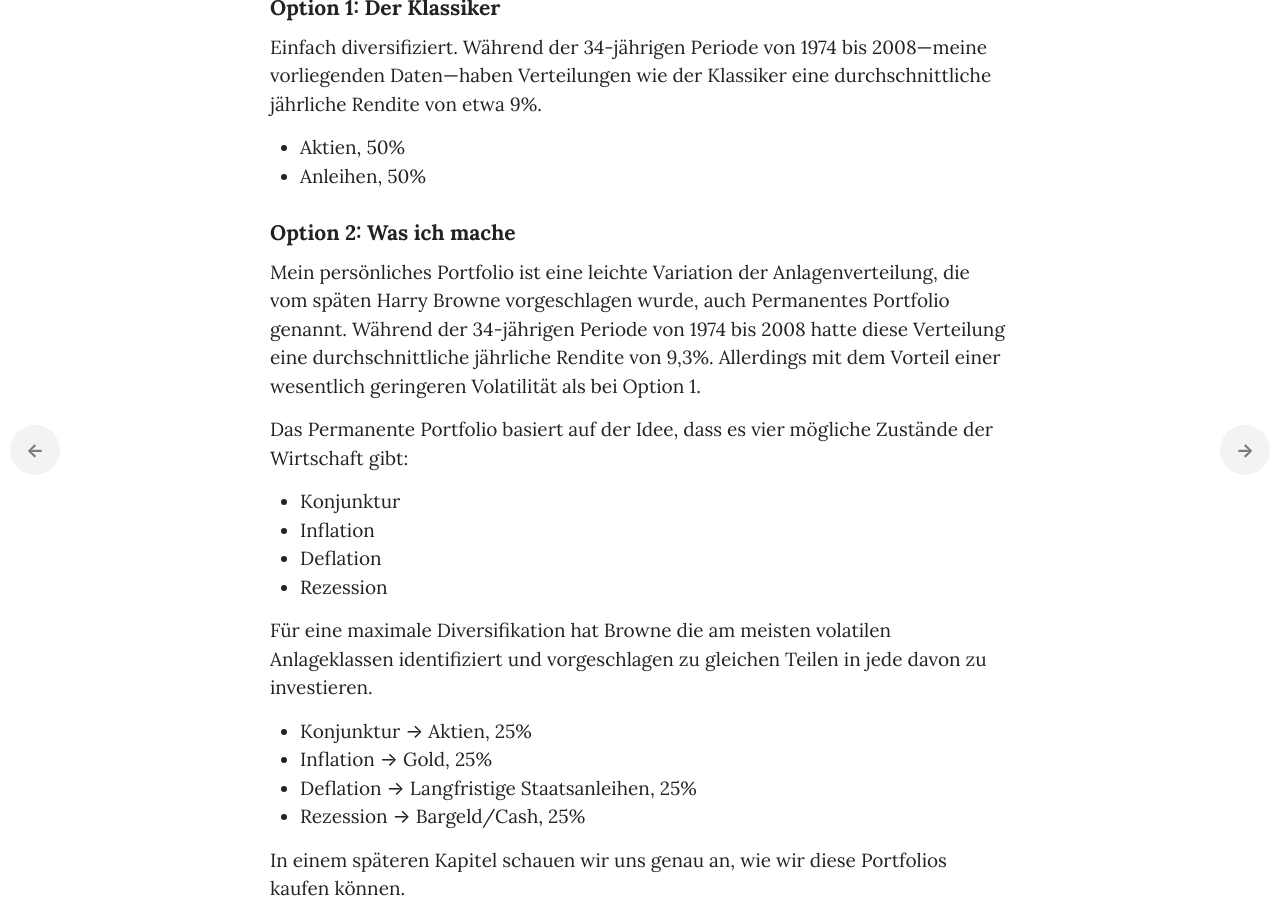
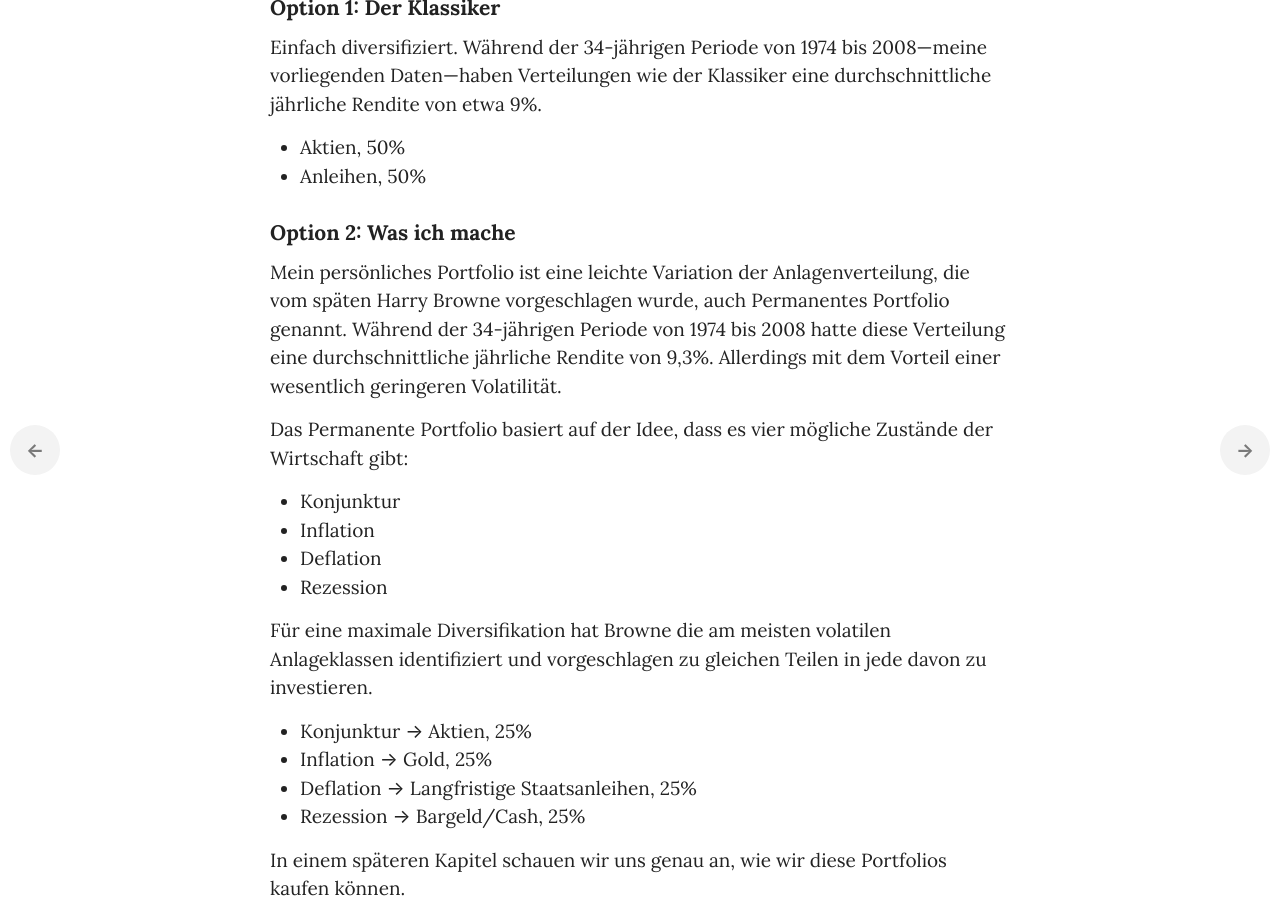
Before and after one commit to dafacto/moneyforsomething-de, a Jekyll site: the page built from _chapters/09_asset-allocation.md, in a window 1280 px wide and 900 px high, scrolled down 1605 px. Built offline with Jekyll 4.4.1, drawn with Linux system fonts in a browser that asks for light colours; some web fonts are replaced; a script that is not in the unit is left out.

Commit message:
Update 09_asset-allocation.md

```diff
--- a/_chapters/09_asset-allocation.md
+++ b/_chapters/09_asset-allocation.md
@@ -36,7 +36,7 @@ Einfach diversifiziert. Während der 34-jährigen Periode von 1974 bis 2008—me
 
 ### Option 2: Was ich mache
 
-Mein persönliches Portfolio ist eine leichte Variation der Anlagenverteilung, die vom späten Harry Browne vorgeschlagen wurde, auch Permanentes Portfolio genannt. Während der 34-jährigen Periode von 1974 bis 2008 hatte diese Verteilung eine durchschnittliche jährliche Rendite von 9,3%. Allerdings mit dem Vorteil einer wesentlich geringeren Volatilität als bei Option 1.
+Mein persönliches Portfolio ist eine leichte Variation der Anlagenverteilung, die vom späten Harry Browne vorgeschlagen wurde, auch Permanentes Portfolio genannt. Während der 34-jährigen Periode von 1974 bis 2008 hatte diese Verteilung eine durchschnittliche jährliche Rendite von 9,3%. Allerdings mit dem Vorteil einer wesentlich geringeren Volatilität.
 
 Das Permanente Portfolio basiert auf der Idee, dass es vier mögliche Zustände der Wirtschaft gibt:
 
```
